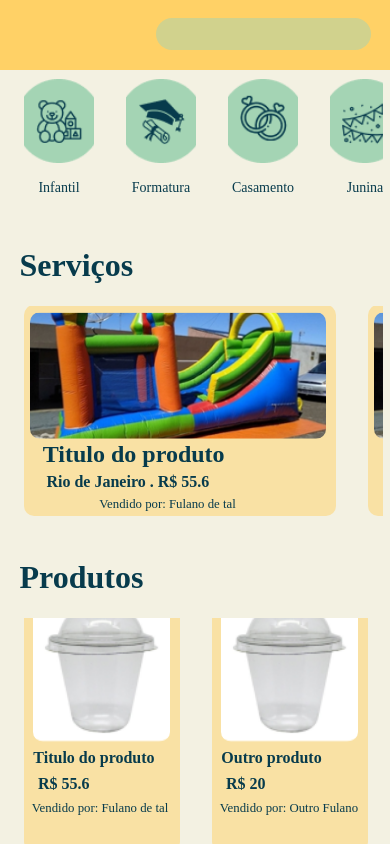
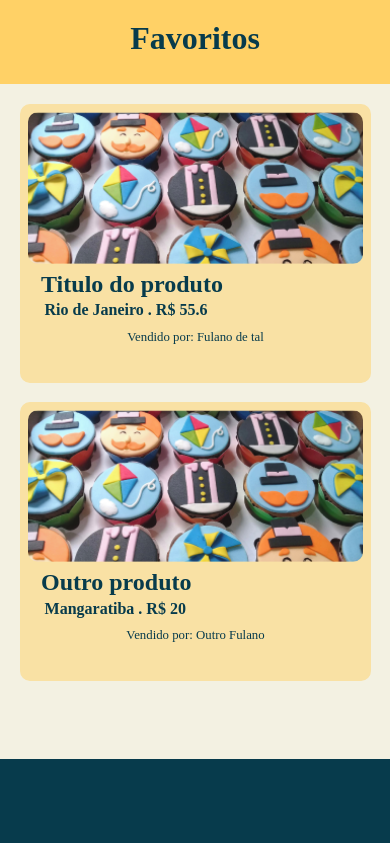
Before and after one commit to acrds/Projeto-Final---TT-EJCM, a React Native app in the folder front/: screen / in a window 390 px wide. Built offline with nearby package versions, Linux system fonts and the light colour scheme.

Commit message:
feature: card de favoritos

```diff
--- a/front/App.tsx
+++ b/front/App.tsx
@@ -1,14 +1,18 @@
 import { StatusBar } from 'expo-status-bar';
 import React from 'react';
 import { StyleSheet, Text, View } from 'react-native';
+
 import Cadastro from "./src/pages/cadastro";
 import Home from './src/pages/home';
+import Favoritos from './src/pages/favoritos';
+
 
 export default function App() {
   return (
     <View style={styles.container}>
       <StatusBar style="auto" />
-      <Home/>
+      <Favoritos/>
+
     </View>
   );
 }
--- /dev/null
+++ b/front/src/pages/favoritos/index.tsx
@@ -0,0 +1,86 @@
+import React from 'react';
+import { ImageComponent, ScrollView, Text , TextInput, View} from 'react-native';
+
+import {Cabecalhofav,
+        BackGroundfav,
+        Navegacao,
+        Opcoes,
+        Fundocardfav,
+        Imgfav,
+        H1,
+        Textfav,
+        Servidor,
+        Textcabecalho
+        } from './styles';
+
+
+export default function Favoritos(){
+
+    return (
+        <ScrollView>
+
+                <Cabecalhofav>
+                    <Textcabecalho>Favoritos</Textcabecalho>
+
+                </Cabecalhofav>
+
+
+                <BackGroundfav>
+
+                    <Cardfav/>
+
+                </BackGroundfav>
+
+
+        <Navegacao>
+
+        </Navegacao>
+
+
+</ScrollView>
+
+    );
+}
+
+function Cardfav(){
+
+    const listafav = [
+        {
+          id: 0,
+          titulo: 'titulo do produto',
+          preco: 55.6,
+          anunciante: 'Fulano de tal',
+          local: 'Rio de Janeiro',
+          imagem: '../../../assets/escorrega.png'
+        },
+        {
+          id: 1,
+          titulo: 'outro produto',
+          preco: 20,
+          anunciante: 'Outro Fulano',
+          local: 'Mangaratiba',
+          imagem:'../../../assets/escorrega.png'
+        },
+      ];
+
+
+    return(
+        <>
+        { listafav.map(favorit => {
+            return(
+
+        <Opcoes key={favorit.id}>
+            <Fundocardfav>
+                <Imgfav source={require('../../../assets/bitaimage.png')}/>
+                <H1>{favorit.titulo.charAt(0).toUpperCase() + favorit.titulo.slice(1)}</H1>
+                    <Textfav>
+                        {`${favorit.local} . R$ ${favorit.preco}`}
+
+                    </Textfav>
+                <Servidor>{`Vendido por: ${favorit.anunciante}`}</Servidor>
+            </Fundocardfav>
+        </Opcoes>
+
+            )})}
+        </>
+    )};
--- /dev/null
+++ b/front/src/pages/favoritos/styles.tsx
@@ -0,0 +1,78 @@
+import styled from "styled-components/native";
+import {widthPercentageToDP as wp, heightPercentageToDP as hp} from 'react-native-responsive-screen';
+
+
+export const Cabecalhofav = styled.View`
+    background-color:#FFD166
+    width: ${wp('100%')};
+    height:${hp('10%')};
+    justify-align: center;
+    alignItems: center;
+    `
+
+
+export const Textcabecalho = styled.Text`
+    font-size: 2em;
+    color:#073B4C;
+    font-weight:700;
+    margin-top:5%;
+    font-family: Signika;`
+
+export const BackGroundfav = styled.View`
+    background-color:#F3F1E2;
+    width: ${wp('100%')};
+    height: ${hp('80%')};
+    font-family: Signika;`
+
+export const Navegacao = styled.View`
+    background-color:#073B4C
+    width: ${wp('100%')};
+    height: ${hp('10%')};
+    font-family: Signika;
+    margin-top:${hp('0%')};`
+
+export const Opcoes = styled.TouchableOpacity`
+    text-align: left;
+    `
+
+export const Fundocardfav = styled.View`
+    background-color:#F9E1A4;
+    width: ${wp('90%')};
+    height: ${hp('33%')};
+    margin-left:${wp('5%')};
+    padding-bottom:0%;
+    border-Radius: 10;
+    margin-top: 5%;`
+
+export const Imgfav = styled.Image`
+    width: ${wp('86%')};
+    height: ${hp('18%')};
+    margin-left:${wp('2%')};
+    margin-top:${wp('2%')};
+    border-Radius: 10; `
+
+export const H1 = styled.Text`
+    color: #073B4C;
+    font-size: 1.5em;
+    font-family: Signika;
+    margin-bottom: 2%;
+    font-weight:700;
+    margin-left: 6%;
+    margin-top:2%;`
+
+export const Textfav = styled.Text`
+    font-family: Signika;
+    font-size: 1em;
+    color: #073B4C;
+    font-weight:600;
+    text-align: left;
+    margin-left: 7%;
+    margin-top:-1%;
+    margin-bottom: 3%;`
+
+export const  Servidor = styled.Text`
+    text-align: center;
+    font-size: 0.8em;
+    color: #073B4C;
+    font-weight:500;
+    font-family: Signika;`
--- a/front/src/pages/home/auxiliar.tsx
+++ b/front/src/pages/home/auxiliar.tsx
@@ -120,3 +120,8 @@ function CardServico(){
         <ImgProduto source={produtos.imagem}/>
 
         <ImgProduto source={require(produtos.imagem)}/>
+
+        <TextServico>
+                        <Text>{` . R$ ${servicos.preco}`}</Text>
+                        <Text>{servicos.local}</Text>
+                    </TextServico>
--- a/front/src/pages/home/index.tsx
+++ b/front/src/pages/home/index.tsx
@@ -120,7 +120,7 @@ function CardServico(){
             </FundoServico>
         </Opcoes>
 
-            )})};
+            )})}
 
      </ContainerScroll>
     )};
@@ -165,7 +165,7 @@ function CardProduto(){
                 <ServidorProd>{`Vendido por: ${produtos.anunciante}`}</ServidorProd>
             </FundoProduto>}
         </Opcoes>
-            )})};
+            )})}
 
      </ContainerScroll>
     )};
```
